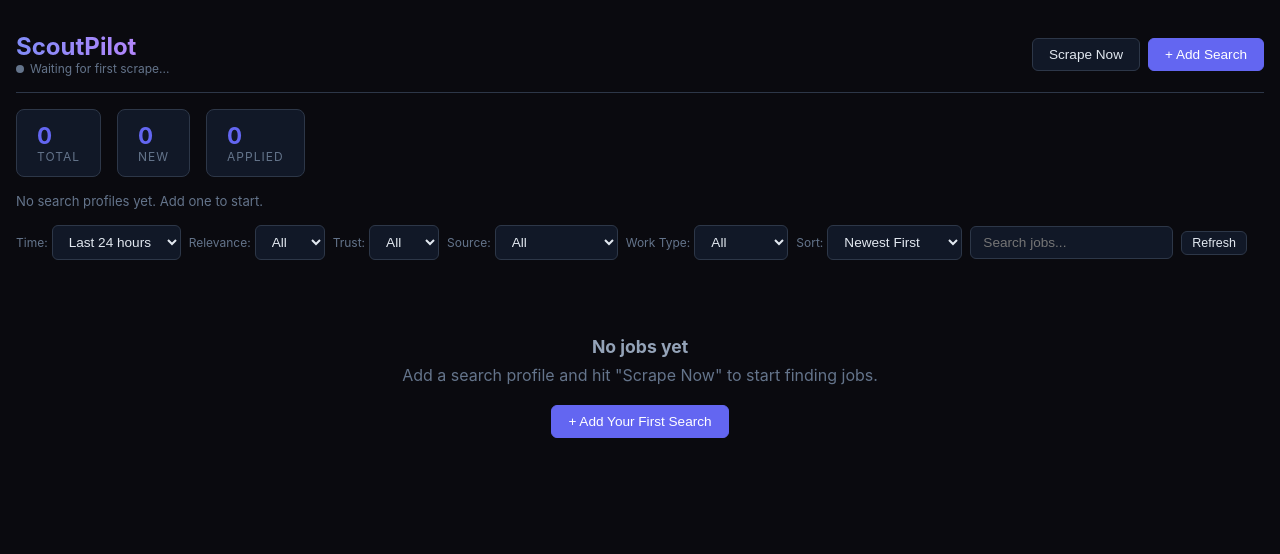
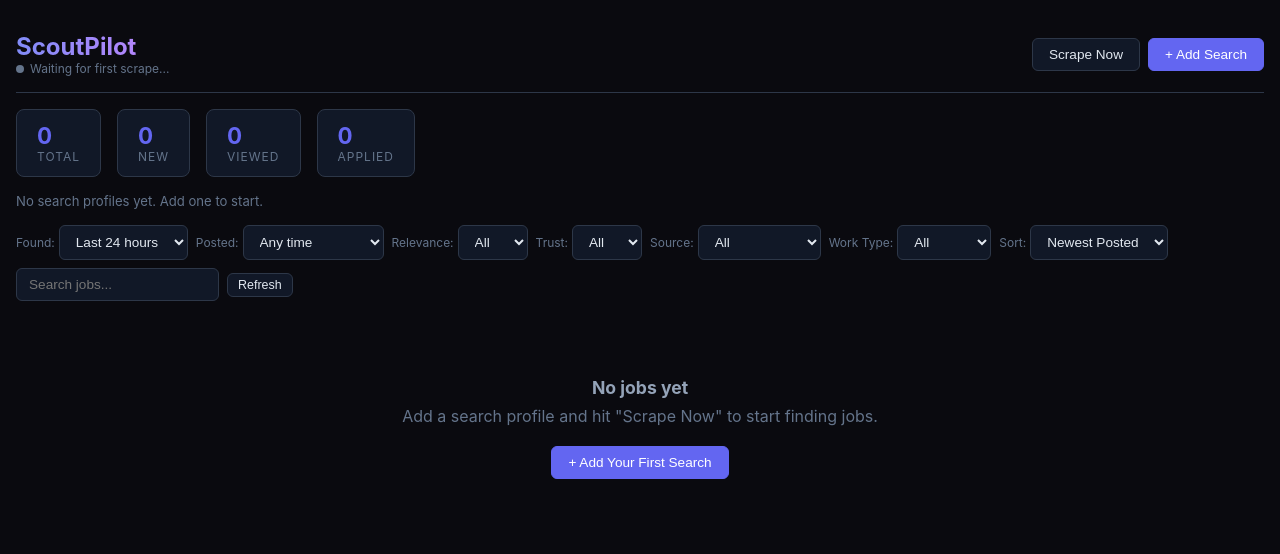
Before and after one commit to guru-dev-lab/scoutpilot, a FastAPI app: page / in a window 1280 px wide. Shown: the top 554 px of the page. Run offline with FastAPI, Linux system fonts and the light colour scheme; data that the repository does not hold is empty.

Commit message:
Add posted-time filter, viewed/applied tracking, and formatted timestamps
- Add "Posted Within" filter (1hr, 2hr, 4hr, 8hr, 12hr, 24hr, 48hr, 7d)
  to filter by actual job posted date, not when ScoutPilot found it
- Rework apply tracking: clicking a job = "viewed", manual checkbox = "applied"
- Stats bar now shows Total, New, Viewed, Applied counts
- Cards show actual posted date/time (e.g. "Mar 27, 4:35 PM") plus relative time
- Last scrape status shows full date/time + relative time + new job count
- Default sort changed to "Newest Posted" for freshest jobs first
- Fresh job badges: pulsing JUST POSTED (<1hr), colored time badges (<4hr, <8hr)
- Add posted_hours parameter to API and database query layer
- Add "viewed" status to valid job statuses

Co-Authored-By: Claude Opus 4.6 <noreply@anthropic.com>

```diff
--- a/main.py
+++ b/main.py
@@ -123,6 +123,7 @@ async def dashboard(request: Request):
 @app.get("/api/jobs")
 async def api_get_jobs(
     hours: int = Query(24, ge=1, le=720),
+    posted_hours: int = Query(0, ge=0, le=720),
     min_relevance: int = Query(0, ge=0, le=100),
     min_trust: int = Query(0, ge=0, le=100),
     source: str = "",
@@ -136,7 +137,8 @@ async def api_get_jobs(
 ):
     try:
         jobs = await get_jobs(
-            hours=hours, min_relevance=min_relevance, min_trust=min_trust,
+            hours=hours, posted_hours=posted_hours,
+            min_relevance=min_relevance, min_trust=min_trust,
             source=source, status=status, work_type=work_type,
             sort_by=sort_by, sort_dir=sort_dir,
             limit=limit, offset=offset, search=search,
@@ -151,7 +153,7 @@ async def api_get_jobs(
 
 @app.patch("/api/jobs/{job_id}/status")
 async def api_update_status(job_id: int, status: str = "seen"):
-    if status not in ("new", "seen", "applied", "hidden"):
+    if status not in ("new", "viewed", "applied", "hidden"):
         return JSONResponse({"error": "Invalid status"}, 400)
     await update_job_status(job_id, status)
     return {"ok": True}
--- a/templates/index.html
+++ b/templates/index.html
@@ -13,6 +13,7 @@
     --orange: #fb923c; --orange-bg: #7c2d12;
     --red: #f87171; --red-bg: #7f1d1d;
     --blue: #60a5fa; --blue-bg: #1e3a5f;
+    --yellow: #fbbf24; --yellow-bg: #78350f;
   }
   * { margin: 0; padding: 0; box-sizing: border-box; }
   body { font-family: -apple-system, BlinkMacSystemFont, 'Segoe UI', system-ui, sans-serif; background: var(--bg); color: var(--text); }
@@ -54,7 +55,8 @@
   .job-list { display: flex; flex-direction: column; gap: 8px; }
   .job-card { background: var(--surface); border: 1px solid var(--border); border-radius: 10px; padding: 16px 20px; display: grid; grid-template-columns: 1fr auto; gap: 12px; transition: border-color 0.15s; }
   .job-card:hover { border-color: var(--primary); }
-  .job-card.applied { opacity: 0.6; border-left: 3px solid var(--green); }
+  .job-card.viewed { border-left: 3px solid var(--yellow); opacity: 0.85; }
+  .job-card.applied { border-left: 3px solid var(--green); opacity: 0.7; }
   .job-card.hidden { display: none; }
 
   .job-main h3 { font-size: 1rem; color: var(--text); margin-bottom: 4px; }
@@ -76,11 +78,23 @@
   .badge.relevance-low { background: #3b1e1e; color: #f87171; }
   .badge.trust-high { background: var(--green-bg); color: var(--green); }
   .badge.trust-low { background: var(--red-bg); color: var(--red); }
-  .badge.fresh { background: #1e3a1e; color: #4ade80; }
+  .badge.fresh { background: #1e3a1e; color: #4ade80; animation: pulse 2s infinite; }
   .badge.salary { background: #1e293b; color: #38bdf8; }
+  .badge.posted-1h { background: #064e3b; color: #34d399; }
+  .badge.posted-4h { background: #1e3a5f; color: #60a5fa; }
+  .badge.posted-old { background: var(--surface2); color: var(--text3); }
 
-  .job-actions { display: flex; flex-direction: column; gap: 6px; align-items: flex-end; justify-content: center; min-width: 120px; }
+  @keyframes pulse { 0%, 100% { opacity: 1; } 50% { opacity: 0.7; } }
+
+  .job-actions { display: flex; flex-direction: column; gap: 6px; align-items: flex-end; justify-content: center; min-width: 140px; }
   .time-ago { font-size: 0.75rem; color: var(--text3); text-align: right; white-space: nowrap; }
+
+  /* Applied toggle */
+  .applied-toggle { display: flex; align-items: center; gap: 6px; font-size: 0.78rem; color: var(--text3); cursor: pointer; user-select: none; }
+  .applied-toggle input[type="checkbox"] { appearance: none; width: 18px; height: 18px; border: 2px solid var(--border); border-radius: 4px; background: var(--bg); cursor: pointer; position: relative; transition: all 0.15s; }
+  .applied-toggle input[type="checkbox"]:checked { background: var(--green); border-color: var(--green); }
+  .applied-toggle input[type="checkbox"]:checked::after { content: '✓'; position: absolute; top: -1px; left: 3px; color: #fff; font-size: 12px; font-weight: 700; }
+  .applied-toggle:hover input[type="checkbox"] { border-color: var(--green); }
 
   /* Profile modal */
   .modal-overlay { display: none; position: fixed; inset: 0; background: rgba(0,0,0,0.7); z-index: 100; align-items: center; justify-content: center; }
@@ -125,7 +139,7 @@
   /* Responsive */
   @media (max-width: 768px) {
     .job-card { grid-template-columns: 1fr; }
-    .job-actions { flex-direction: row; align-items: center; min-width: auto; }
+    .job-actions { flex-direction: row; align-items: center; min-width: auto; flex-wrap: wrap; }
     .filters { flex-direction: column; }
     .filters input[type="text"] { min-width: auto; width: 100%; }
   }
@@ -152,6 +166,7 @@
   <div class="stats" id="stats">
     <div class="stat"><div class="num" id="statTotal">0</div><div class="label">Total</div></div>
     <div class="stat"><div class="num" id="statNew">0</div><div class="label">New</div></div>
+    <div class="stat"><div class="num" id="statViewed">0</div><div class="label">Viewed</div></div>
     <div class="stat"><div class="num" id="statApplied">0</div><div class="label">Applied</div></div>
   </div>
 
@@ -160,7 +175,7 @@
 
   <!-- Filters -->
   <div class="filters">
-    <span class="filter-label">Time:</span>
+    <span class="filter-label">Found:</span>
     <select id="filterHours" onchange="loadJobs()">
       <option value="1">Last 1 hour</option>
       <option value="4">Last 4 hours</option>
@@ -169,6 +184,19 @@
       <option value="72">Last 3 days</option>
       <option value="168">Last 7 days</option>
       <option value="720">Last 30 days</option>
+    </select>
+
+    <span class="filter-label">Posted:</span>
+    <select id="filterPostedHours" onchange="loadJobs()">
+      <option value="0" selected>Any time</option>
+      <option value="1">Within 1 hour</option>
+      <option value="2">Within 2 hours</option>
+      <option value="4">Within 4 hours</option>
+      <option value="8">Within 8 hours</option>
+      <option value="12">Within 12 hours</option>
+      <option value="24">Within 24 hours</option>
+      <option value="48">Within 2 days</option>
+      <option value="168">Within 7 days</option>
     </select>
 
     <span class="filter-label">Relevance:</span>
@@ -209,7 +237,8 @@
 
     <span class="filter-label">Sort:</span>
     <select id="filterSort" onchange="loadJobs()">
-      <option value="first_seen_at:DESC">Newest First</option>
+      <option value="posted_at:DESC">Newest Posted</option>
+      <option value="first_seen_at:DESC">Newest Found</option>
       <option value="first_seen_at:ASC">Oldest First</option>
       <option value="relevance_score:DESC">Most Relevant</option>
       <option value="trust_score:DESC">Most Trusted</option>
@@ -285,6 +314,7 @@
   // ── Load Jobs ──
   async function loadJobs() {
     const hours = document.getElementById('filterHours').value;
+    const postedHours = document.getElementById('filterPostedHours').value;
     const relevance = document.getElementById('filterRelevance').value;
     const trust = document.getElementById('filterTrust').value;
     const source = document.getElementById('filterSource').value;
@@ -294,7 +324,8 @@
     const [sort_by, sort_dir] = sortVal.split(':');
 
     const params = new URLSearchParams({
-      hours, min_relevance: relevance, min_trust: trust,
+      hours, posted_hours: postedHours,
+      min_relevance: relevance, min_trust: trust,
       source, work_type: workType, sort_by, sort_dir, search, limit: 200, offset: 0,
     });
 
@@ -324,49 +355,59 @@
       const postedAgo = job.posted_at ? getTimeAgo(job.posted_at) : '';
       const foundAgo = getTimeAgo(job.first_seen_at);
       const applyUrl = job.direct_apply_url || job.source_url;
-      const statusClass = job.status === 'applied' ? 'applied' : job.status === 'hidden' ? 'hidden' : '';
+      const isApplied = job.status === 'applied';
+      const isViewed = job.status === 'viewed';
+      const statusClass = isApplied ? 'applied' : isViewed ? 'viewed' : job.status === 'hidden' ? 'hidden' : '';
 
       let badges = '';
+
+      // Posted time badge — how fresh is this job ACTUALLY
+      const postedMs = getPostedMs(job);
+      if (postedMs !== null) {
+        if (postedMs < 3600000) badges += '<span class="badge fresh">JUST POSTED</span>';
+        else if (postedMs < 14400000) badges += '<span class="badge posted-1h">' + formatMs(postedMs) + ' ago</span>';
+        else if (postedMs < 28800000) badges += '<span class="badge posted-4h">' + formatMs(postedMs) + ' ago</span>';
+      }
+
       if (job.is_direct_apply) badges += '<span class="badge direct">Direct Apply</span>';
       if (job.work_type === 'remote') badges += '<span class="badge remote">Remote</span>';
       else if (job.work_type === 'hybrid') badges += '<span class="badge hybrid">Hybrid</span>';
       else if (job.work_type === 'onsite') badges += '<span class="badge onsite">Onsite</span>';
       else if (job.is_remote) badges += '<span class="badge remote">Remote</span>';
 
-      if (job.relevance_score >= 80) badges += `<span class="badge relevance-high">Rel: ${job.relevance_score}</span>`;
-      else if (job.relevance_score >= 50) badges += `<span class="badge relevance-mid">Rel: ${job.relevance_score}</span>`;
-      else badges += `<span class="badge relevance-low">Rel: ${job.relevance_score}</span>`;
+      if (job.relevance_score >= 80) badges += '<span class="badge relevance-high">Rel: ' + job.relevance_score + '</span>';
+      else if (job.relevance_score >= 50) badges += '<span class="badge relevance-mid">Rel: ' + job.relevance_score + '</span>';
+      else badges += '<span class="badge relevance-low">Rel: ' + job.relevance_score + '</span>';
 
-      if (job.trust_score >= 70) badges += `<span class="badge trust-high">Trust: ${job.trust_score}</span>`;
-      else if (job.trust_score < 40) badges += `<span class="badge trust-low">Trust: ${job.trust_score}</span>`;
+      if (job.trust_score >= 70) badges += '<span class="badge trust-high">Trust: ' + job.trust_score + '</span>';
+      else if (job.trust_score < 40) badges += '<span class="badge trust-low">Trust: ' + job.trust_score + '</span>';
 
-      if (job.salary_max > 0) badges += `<span class="badge salary">$${(job.salary_min/1000).toFixed(0)}k-$${(job.salary_max/1000).toFixed(0)}k</span>`;
-
-      // Use posted_at for freshness if available, otherwise first_seen_at
-      const postedDate = job.posted_at ? new Date(job.posted_at.endsWith('Z') ? job.posted_at : job.posted_at + 'Z') : null;
-      const freshRef = postedDate && !isNaN(postedDate.getTime()) ? postedDate : new Date(job.first_seen_at + 'Z');
-      const freshMs = Date.now() - freshRef.getTime();
-      if (freshMs < 3600000) badges += '<span class="badge fresh">JUST POSTED</span>';
+      if (job.salary_max > 0) badges += '<span class="badge salary">$' + (job.salary_min/1000).toFixed(0) + 'k-$' + (job.salary_max/1000).toFixed(0) + 'k</span>';
 
       const desc = (job.description || '').substring(0, 200).replace(/</g, '&lt;');
 
       return `
         <div class="job-card ${statusClass}" id="job-${job.id}">
           <div class="job-main">
-            <h3><a href="${applyUrl}" target="_blank" rel="noopener">${esc(job.title)}</a></h3>
+            <h3><a href="${applyUrl}" target="_blank" rel="noopener" onclick="markViewed(${job.id})">${esc(job.title)}</a></h3>
             <div class="job-meta">
               <span class="company">${esc(job.company_name || 'Unknown')}</span>
               <span class="location">${esc(job.location || 'Not specified')}</span>
               <span class="source">${job.source}</span>
             </div>
             <div class="badges">${badges}</div>
-            ${desc ? `<div class="desc-preview">${desc}</div>` : ''}
+            ${desc ? '<div class="desc-preview">' + desc + '</div>' : ''}
           </div>
           <div class="job-actions">
-            <div class="time-ago">${postedAgo ? `Posted ${postedAgo}` : `Found ${foundAgo}`}</div>
-            ${postedAgo ? `<div class="time-ago" style="font-size:0.68rem;opacity:0.6;">Found ${foundAgo}</div>` : ''}
-            <a href="${applyUrl}" target="_blank" rel="noopener" class="btn sm green" onclick="markApplied(${job.id})">Apply</a>
-            <button class="btn sm" onclick="markStatus(${job.id}, 'hidden')">Hide</button>
+            <div class="time-ago">${postedAgo ? 'Posted ' + postedAgo : 'Found ' + foundAgo}</div>
+            ${job.posted_at ? '<div class="time-ago" style="font-size:0.68rem;opacity:0.6;">' + formatDateTime(job.posted_at) + '</div>' : ''}
+            ${postedAgo ? '<div class="time-ago" style="font-size:0.65rem;opacity:0.45;">Found ' + foundAgo + '</div>' : ''}
+            <a href="${applyUrl}" target="_blank" rel="noopener" class="btn sm green" onclick="markViewed(${job.id})">View Job</a>
+            <label class="applied-toggle" title="Mark as applied">
+              <input type="checkbox" ${isApplied ? 'checked' : ''} onchange="toggleApplied(${job.id}, this.checked)">
+              <span>Applied</span>
+            </label>
+            <button class="btn sm" onclick="markStatus(${job.id}, 'hidden')" style="font-size:0.7rem;padding:2px 8px;">Hide</button>
           </div>
         </div>`;
     }).join('');
@@ -375,6 +416,7 @@
   function renderStats(stats) {
     document.getElementById('statTotal').textContent = stats.total || 0;
     document.getElementById('statNew').textContent = stats.new_count || 0;
+    document.getElementById('statViewed').textContent = stats.viewed_count || 0;
     document.getElementById('statApplied').textContent = stats.applied_count || 0;
   }
 
@@ -449,12 +491,11 @@
 
       if (result.expanded_titles) {
         document.getElementById('expandedPreview').textContent =
-          `AI expanded to: ${result.expanded_titles.join(', ')}`;
+          'AI expanded to: ' + result.expanded_titles.join(', ');
       }
 
       closeProfileModal();
       loadProfiles();
-      // Auto-trigger a scrape after adding a profile
       setTimeout(() => triggerScrape(), 500);
     } catch (e) {
       alert('Failed to save profile: ' + e.message);
@@ -471,18 +512,33 @@
   }
 
   // ── Actions ──
-  async function markApplied(id) {
-    await fetch(`${API}/api/jobs/${id}/status?status=applied`, { method: 'PATCH' });
-    const card = document.getElementById(`job-${id}`);
-    if (card) card.classList.add('applied');
+  async function markViewed(id) {
+    // Only mark as viewed if it's currently "new"
+    const card = document.getElementById('job-' + id);
+    if (card && !card.classList.contains('applied') && !card.classList.contains('viewed')) {
+      await fetch(`${API}/api/jobs/${id}/status?status=viewed`, { method: 'PATCH' });
+      card.classList.add('viewed');
+    }
+  }
+
+  async function toggleApplied(id, checked) {
+    const newStatus = checked ? 'applied' : 'viewed';
+    await fetch(`${API}/api/jobs/${id}/status?status=${newStatus}`, { method: 'PATCH' });
+    const card = document.getElementById('job-' + id);
+    if (card) {
+      card.classList.remove('applied', 'viewed');
+      card.classList.add(newStatus);
+    }
+    // Refresh stats
+    loadJobs();
   }
 
   async function markStatus(id, status) {
     await fetch(`${API}/api/jobs/${id}/status?status=${status}`, { method: 'PATCH' });
-    const card = document.getElementById(`job-${id}`);
+    const card = document.getElementById('job-' + id);
     if (card) {
       if (status === 'hidden') card.style.display = 'none';
-      else card.className = `job-card ${status}`;
+      else card.className = 'job-card ' + status;
     }
   }
 
@@ -493,7 +549,6 @@
 
     try {
       await fetch(`${API}/api/scrape`, { method: 'POST' });
-      // Poll for completion
       setTimeout(async function poll() {
         const res = await fetch(`${API}/api/status`);
         const status = await res.json();
@@ -527,9 +582,11 @@
       el.innerHTML = '<span class="dot gray"></span> Waiting for first scrape...';
     } else if (s.status === 'ok') {
       const ago = getTimeAgo(s.timestamp);
-      el.innerHTML = `<span class="dot green"></span> Last scrape: ${ago} (${s.new_jobs || 0} new)`;
+      const formatted = formatDateTime(s.timestamp);
+      el.innerHTML = '<span class="dot green"></span> Last scrape: ' + formatted + ' (' + ago + ') — ' + (s.new_jobs || 0) + ' new jobs';
     } else if (s.status === 'error') {
-      el.innerHTML = '<span class="dot red"></span> Last scrape had errors';
+      const formatted = formatDateTime(s.timestamp);
+      el.innerHTML = '<span class="dot red"></span> Last scrape failed at ' + formatted;
     } else if (s.status === 'no_profiles') {
       el.innerHTML = '<span class="dot orange"></span> No profiles configured';
     } else {
@@ -537,31 +594,66 @@
     }
   }
 
+  function formatDateTime(dateStr) {
+    if (!dateStr) return '';
+    let d;
+    if (dateStr.match(/^\d{4}-\d{2}-\d{2}$/)) {
+      d = new Date(dateStr + 'T00:00:00Z');
+    } else if (dateStr.match(/^\d{4}-\d{2}-\d{2}T/)) {
+      d = new Date(dateStr.endsWith('Z') ? dateStr : dateStr + 'Z');
+    } else {
+      d = new Date(dateStr);
+    }
+    if (isNaN(d.getTime())) return dateStr;
+    // Format: "Mar 27, 4:35 PM"
+    const opts = { month: 'short', day: 'numeric', hour: 'numeric', minute: '2-digit', hour12: true };
+    return d.toLocaleString(undefined, opts);
+  }
+
   // ── Helpers ──
   function esc(s) { const d = document.createElement('div'); d.textContent = s; return d.innerHTML; }
 
   function getTimeAgo(dateStr) {
     if (!dateStr) return '';
-    // Handle various date formats: ISO datetime, date-only, relative strings
     let d;
     if (dateStr.match(/^\d{4}-\d{2}-\d{2}$/)) {
-      // Date-only string like "2026-03-26" — treat as UTC midnight
       d = new Date(dateStr + 'T00:00:00Z');
     } else if (dateStr.match(/^\d{4}-\d{2}-\d{2}T/)) {
       d = new Date(dateStr.endsWith('Z') ? dateStr : dateStr + 'Z');
     } else {
-      // Could be relative like "21 hours ago" from job boards — try parsing
       d = new Date(dateStr);
     }
-    if (isNaN(d.getTime())) return dateStr; // Return raw string if unparseable
+    if (isNaN(d.getTime())) return dateStr;
     const ms = Date.now() - d.getTime();
     const mins = Math.floor(ms / 60000);
     if (mins < 1) return 'just now';
-    if (mins < 60) return `${mins}m ago`;
+    if (mins < 60) return mins + 'm ago';
     const hrs = Math.floor(mins / 60);
-    if (hrs < 24) return `${hrs}h ago`;
+    if (hrs < 24) return hrs + 'h ago';
     const days = Math.floor(hrs / 24);
-    return `${days}d ago`;
+    return days + 'd ago';
+  }
+
+  function getPostedMs(job) {
+    // Returns ms since posted, or null if no posted_at
+    if (!job.posted_at) return null;
+    let d;
+    if (job.posted_at.match(/^\d{4}-\d{2}-\d{2}$/)) {
+      d = new Date(job.posted_at + 'T00:00:00Z');
+    } else if (job.posted_at.match(/^\d{4}-\d{2}-\d{2}T/)) {
+      d = new Date(job.posted_at.endsWith('Z') ? job.posted_at : job.posted_at + 'Z');
+    } else {
+      d = new Date(job.posted_at);
+    }
+    if (isNaN(d.getTime())) return null;
+    return Date.now() - d.getTime();
+  }
+
+  function formatMs(ms) {
+    const mins = Math.floor(ms / 60000);
+    if (mins < 60) return mins + 'm';
+    const hrs = Math.floor(mins / 60);
+    return hrs + 'h';
   }
 
   function debounceSearch() {
@@ -574,9 +666,8 @@
   loadJobs();
   checkStatus();
   setInterval(checkStatus, 30000);
-  setInterval(loadJobs, 60000); // Auto-refresh every minute
+  setInterval(loadJobs, 60000);
 
-  // Close modal on overlay click
   document.getElementById('profileModal').addEventListener('click', (e) => {
     if (e.target.classList.contains('modal-overlay')) closeProfileModal();
   });
```
Also changed, not shown: database.py (+10 -1 lines).
